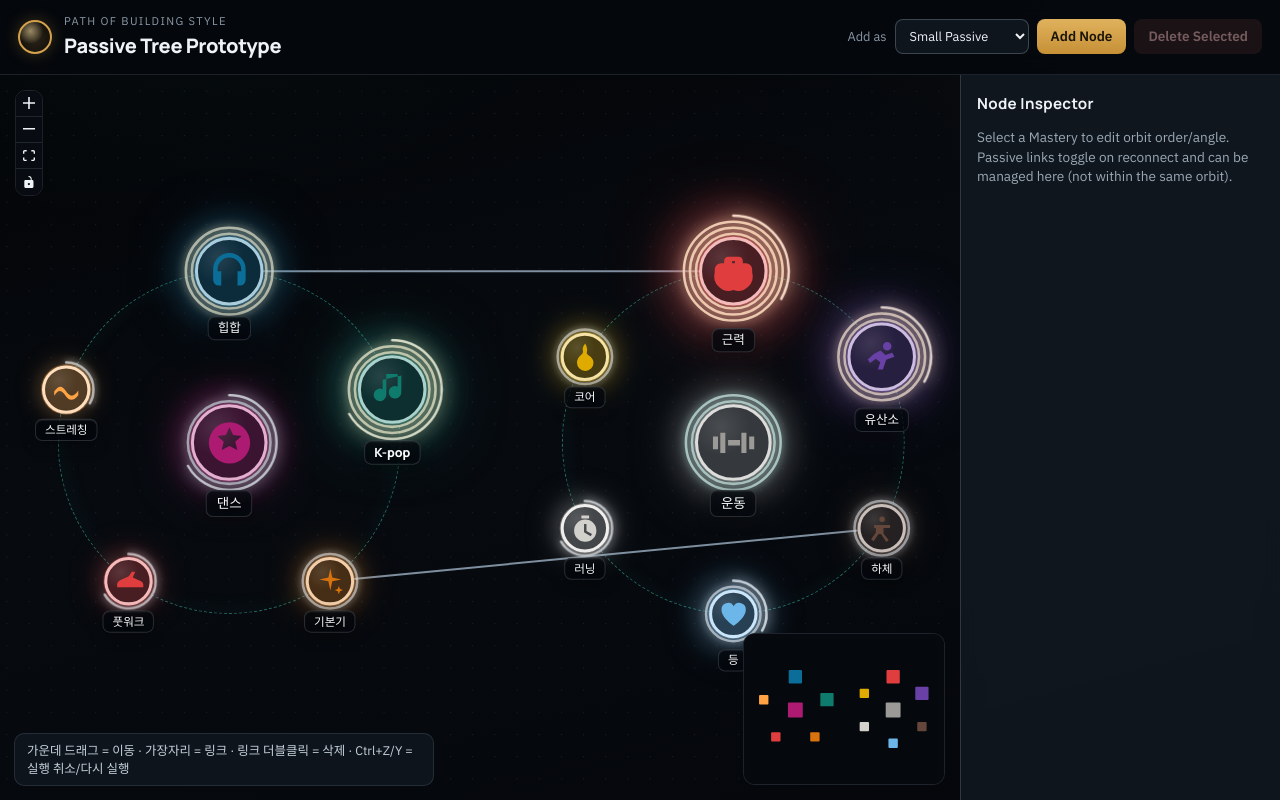
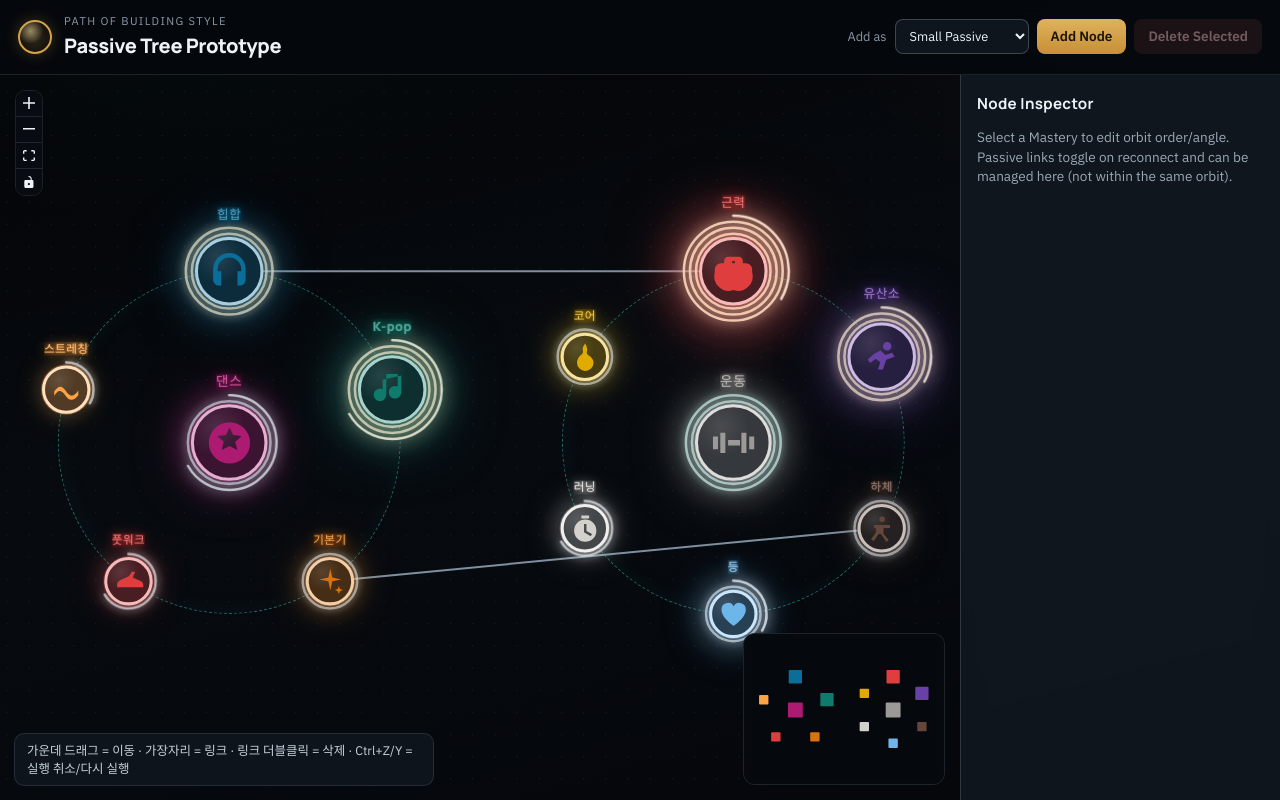
Before and after one commit to ingkomm/Reactflowprototype, a React (Vite) app: page / in a window 1280 px wide. Built offline with nearby package versions, Linux system fonts and the light colour scheme.

Commit message:
Neon icon-tinted titles above nodes
Move labels above the circle and style them as neon signs matching
each node's icon color; shift hover tooltips below to avoid overlap.

Co-authored-by: ingkomm <ingkomm@users.noreply.github.com>

```diff
--- a/src/components/PassiveNode.css
+++ b/src/components/PassiveNode.css
@@ -132,27 +132,29 @@
   position: absolute;
   top: 50%;
   left: 50%;
-  transform: translate(-50%, calc(-50% + var(--label-offset)));
+  transform: translate(-50%, calc(-50% - var(--label-offset)));
   z-index: 6;
   max-width: min(11em, 148px);
   margin: 0;
-  padding: 3px 9px;
-  border-radius: 7px;
+  padding: 0;
+  border: none;
+  border-radius: 0;
+  background: transparent;
+  box-shadow: none;
   font-family: 'Manrope', 'IBM Plex Sans', sans-serif;
   font-size: 0.72rem;
   font-weight: 750;
-  letter-spacing: -0.01em;
+  letter-spacing: 0.04em;
   line-height: 1.25;
   text-align: center;
-  color: #f7fafc;
-  background: color-mix(in srgb, #05080e 78%, transparent);
-  border: 1px solid color-mix(in srgb, #d7e2ee 16%, transparent);
-  box-shadow:
-    0 4px 14px rgba(0, 0, 0, 0.35),
-    inset 0 1px 0 rgba(255, 255, 255, 0.06);
+  color: color-mix(in srgb, var(--icon-color) 72%, white);
   text-shadow:
-    0 1px 1px rgba(0, 0, 0, 0.85),
-    0 0 10px rgba(0, 0, 0, 0.35);
+    0 0 2px color-mix(in srgb, var(--icon-color) 90%, white),
+    0 0 8px var(--icon-color),
+    0 0 16px color-mix(in srgb, var(--icon-color) 80%, transparent),
+    0 0 28px color-mix(in srgb, var(--icon-color) 55%, transparent),
+    0 1px 2px rgba(0, 0, 0, 0.75);
+  filter: drop-shadow(0 0 6px color-mix(in srgb, var(--icon-color) 45%, transparent));
   pointer-events: none;
   white-space: nowrap;
   overflow: hidden;
@@ -167,21 +169,28 @@
 .passive-node--mastery .passive-node__title {
   font-size: 0.84rem;
   font-weight: 800;
+  letter-spacing: 0.06em;
   max-width: min(13em, 188px);
-  padding: 4px 10px;
 }
 
 .passive-node.is-selected .passive-node__title {
-  color: #ffffff;
-  border-color: color-mix(in srgb, var(--icon-color) 45%, #eef3f7);
-  background: color-mix(in srgb, #080d14 86%, var(--icon-color) 8%);
+  color: color-mix(in srgb, var(--icon-color) 45%, white);
+  text-shadow:
+    0 0 3px #fff,
+    0 0 8px color-mix(in srgb, var(--icon-color) 95%, white),
+    0 0 18px var(--icon-color),
+    0 0 32px color-mix(in srgb, var(--icon-color) 75%, transparent),
+    0 0 48px color-mix(in srgb, var(--icon-color) 45%, transparent),
+    0 1px 2px rgba(0, 0, 0, 0.7);
+  filter: drop-shadow(0 0 10px color-mix(in srgb, var(--icon-color) 65%, transparent));
 }
 
 .passive-node__tooltip {
   position: absolute;
   left: 50%;
-  bottom: calc(100% + 14px);
-  transform: translateX(-50%) translateY(4px);
+  top: calc(100% + 12px);
+  bottom: auto;
+  transform: translateX(-50%) translateY(-4px);
   min-width: 148px;
   max-width: 220px;
   padding: 10px 12px;
```
